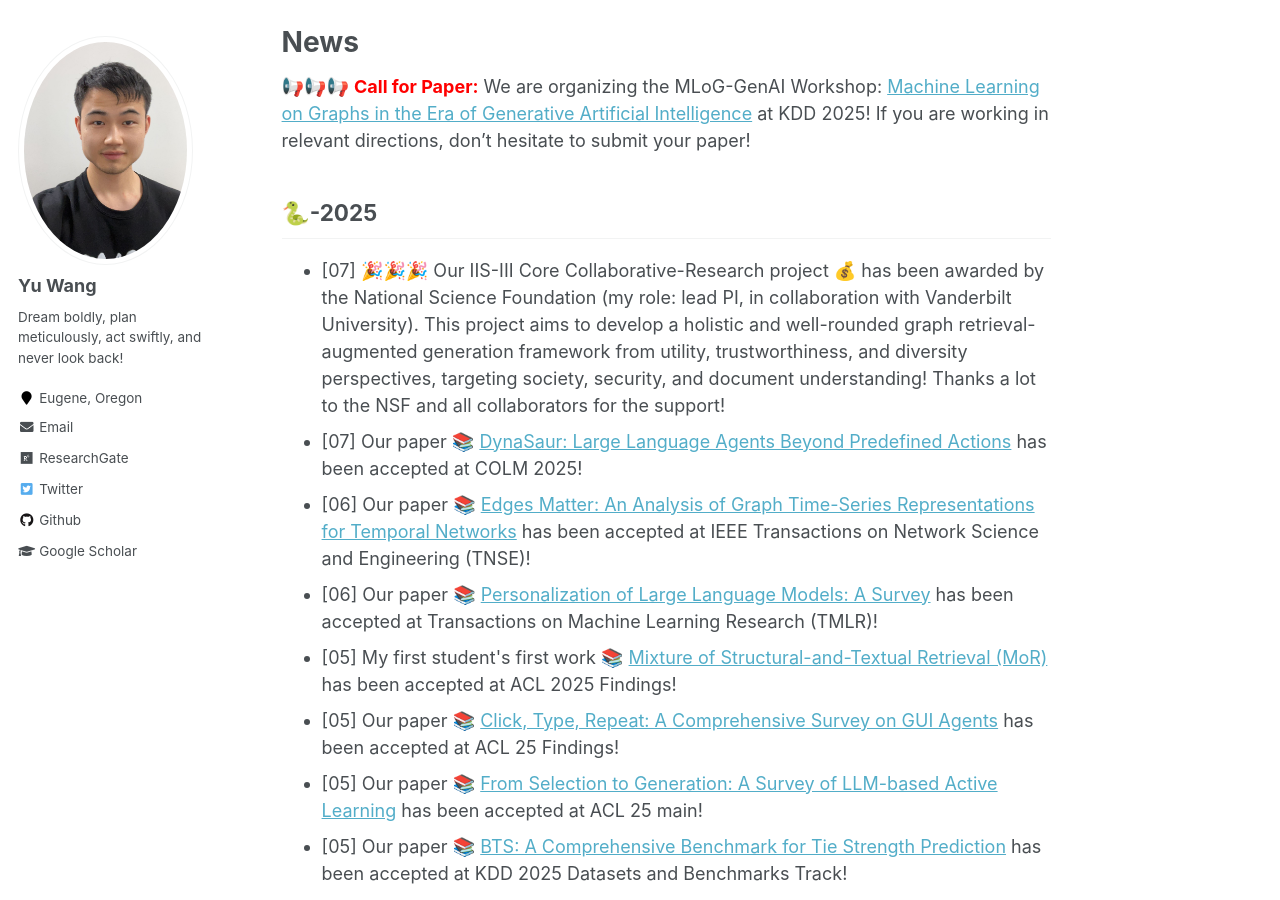
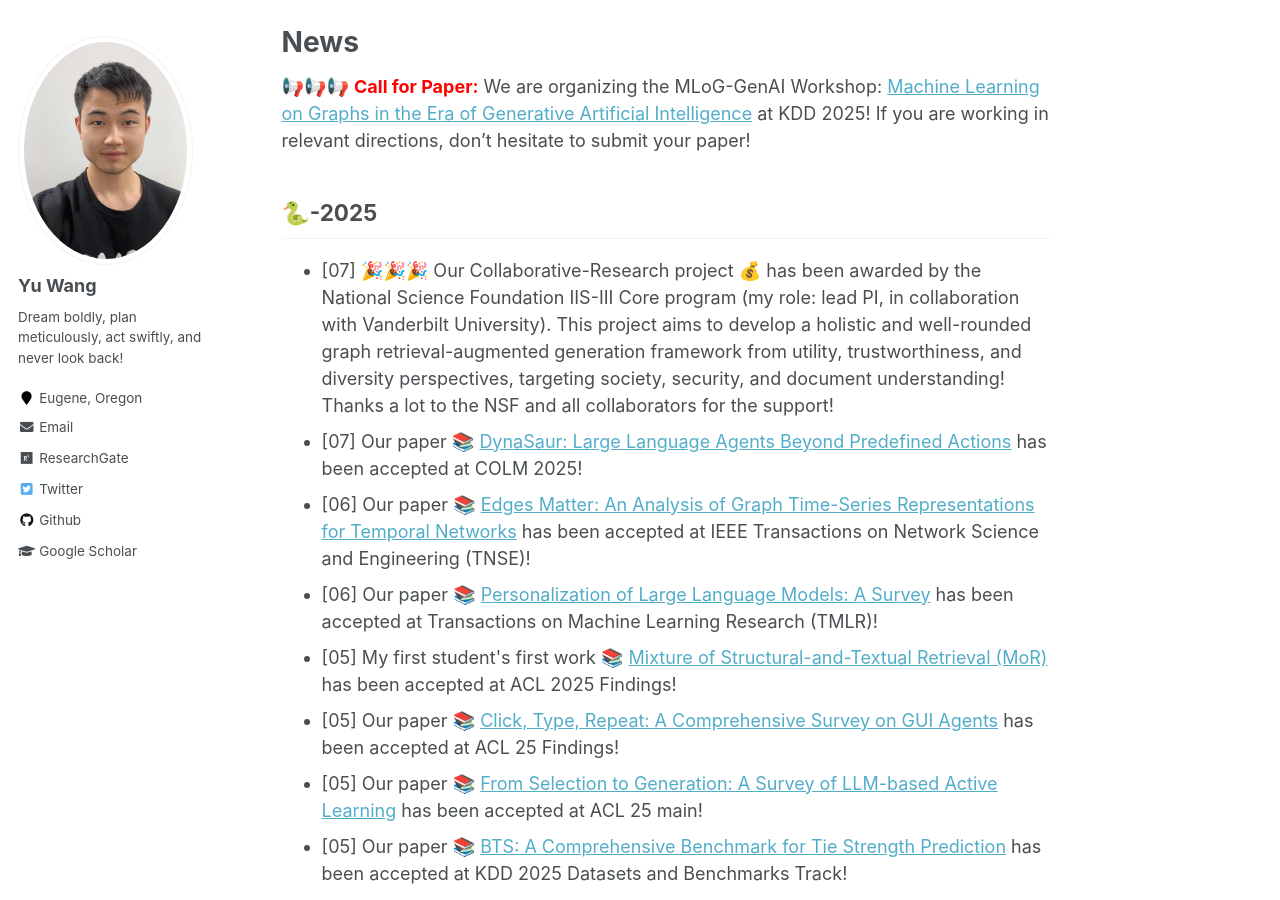
Before and after one commit to yuwang0103/yuwang0103.github.io, a Jekyll site: the page built from _pages/about.md, in a window 1280 px wide and 900 px high, scrolled down 775 px. Built offline with Jekyll 4.4.1, drawn with Linux system fonts in a browser that asks for light colours.

Commit message:
Update about.md

```diff
--- a/_pages/about.md
+++ b/_pages/about.md
@@ -34,7 +34,7 @@
 🐍-2025
 -----
 <ul>
-<li>[07] 🎉🎉🎉 Our IIS-III Core Collaborative-Research project 💰 has been awarded by the National Science Foundation (my role: lead PI, in collaboration with Vanderbilt University). This project aims to develop a holistic and well-rounded graph retrieval-augmented generation framework from utility, trustworthiness, and diversity perspectives, targeting society, security, and document understanding! Thanks a lot to the NSF and all collaborators for the support!
+<li>[07] 🎉🎉🎉 Our Collaborative-Research project 💰 has been awarded by the National Science Foundation IIS-III Core program (my role: lead PI, in collaboration with Vanderbilt University). This project aims to develop a holistic and well-rounded graph retrieval-augmented generation framework from utility, trustworthiness, and diversity perspectives, targeting society, security, and document understanding! Thanks a lot to the NSF and all collaborators for the support!
 <li>[07] Our paper 📚 <a href='https://arxiv.org/abs/2411.01747'>DynaSaur: Large Language Agents Beyond Predefined Actions</a> has been accepted at COLM 2025!</li>
 <li>[06] Our paper 📚 <a href=''>Edges Matter: An Analysis of Graph Time-Series Representations for Temporal Networks</a> has been accepted at IEEE Transactions on Network Science and Engineering (TNSE)!</li>
 <li>[06] Our paper 📚 <a href='https://arxiv.org/abs/2411.00027'>Personalization of Large Language Models: A Survey</a> has been accepted at Transactions on Machine Learning Research (TMLR)!</li>
```
